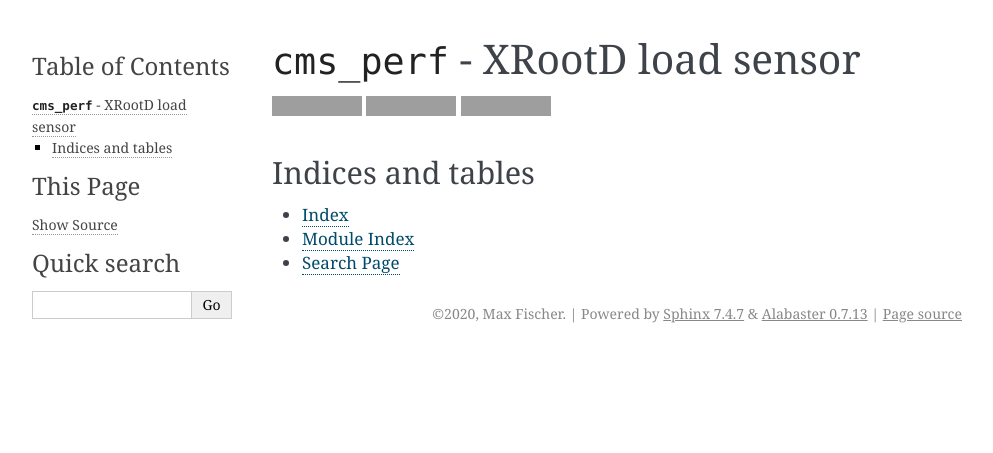
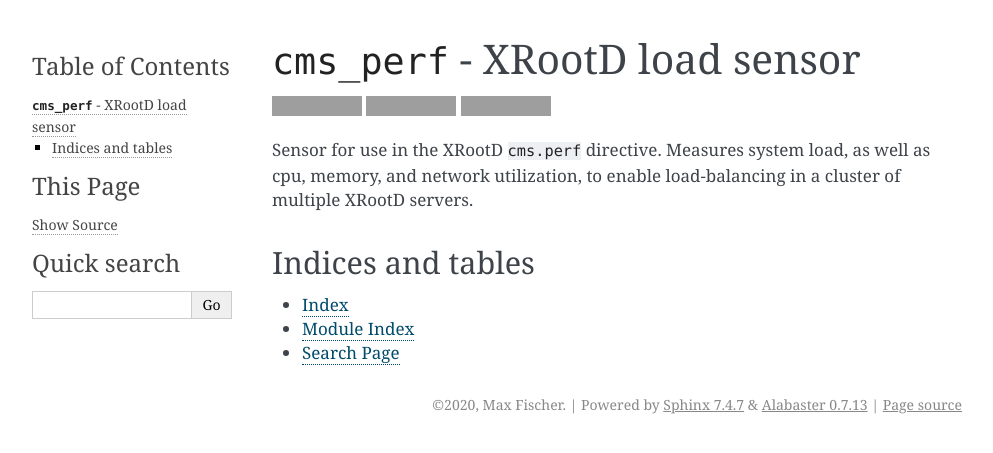
Before and after one commit to maxfischer2781/cms_perf, a Sphinx documentation site: the page built from docs/index.rst, in a window 1280 px wide. Shown: the top 453 px of the page, without its empty margins (148-1141 px from the left). Built offline with Sphinx 7.4.7, drawn with Linux system fonts in a browser that asks for light colours; formulas are drawn with MathJax 3; grey boxes are pictures that could not be loaded.

```diff
--- a/docs/index.rst
+++ b/docs/index.rst
@@ -23,7 +23,11 @@
    :maxdepth: 1
    :hidden:
 
+   source/setup
 
+Sensor for use in the XRootD ``cms.perf`` directive.
+Measures system load, as well as cpu, memory, and network utilization,
+to enable load-balancing in a cluster of multiple XRootD servers.
 
 Indices and tables
 ==================
```
Also changed, not shown: docs/source/setup.rst (added, +60 -0 lines).
